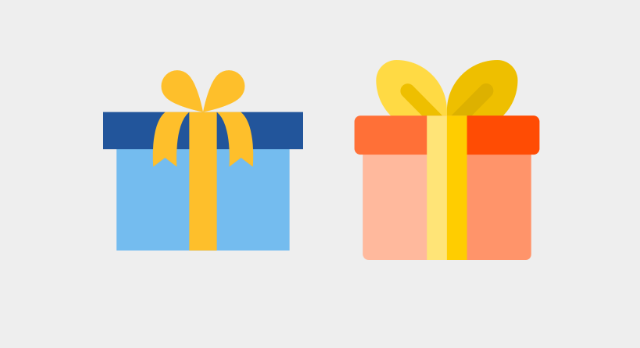
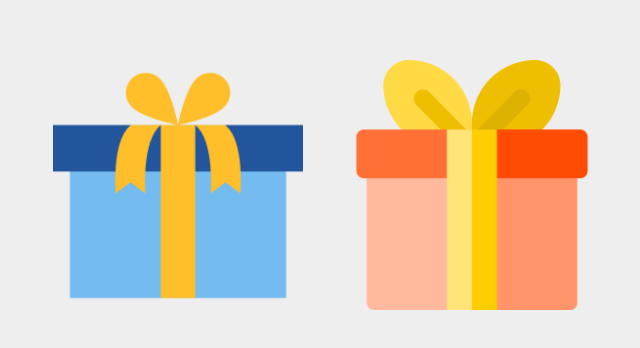
Before and after one commit to sangmee123/birthday, a plain HTML site: page select.html in a window 1280 px wide. Shown: the part 240-588 px from the top of the page, without its empty margins (315-955 px from the left). Drawn offline with nearby package versions, Linux system fonts and the light colour scheme.

Commit message:
Gift box

```diff
--- a/select.html
+++ b/select.html
@@ -26,10 +26,10 @@
 
 <body>
     <div>
-        <img id="one" src="images/gift1.png" width="200">
-        <img id="gs25" src="images/gs25.jpg" width="50%">
+        <img id="one" src="images/gift1.png" width="250">
+        <img id="gs25" src="images/gs25.jpg" width="60%">
 
-        <img id="two" src="images/gift2.png" width="200">
+        <img id="two" src="images/gift2.png" width="250">
     </div>
 
     <script src="https://code.jquery.com/jquery-3.6.0.min.js"
```
